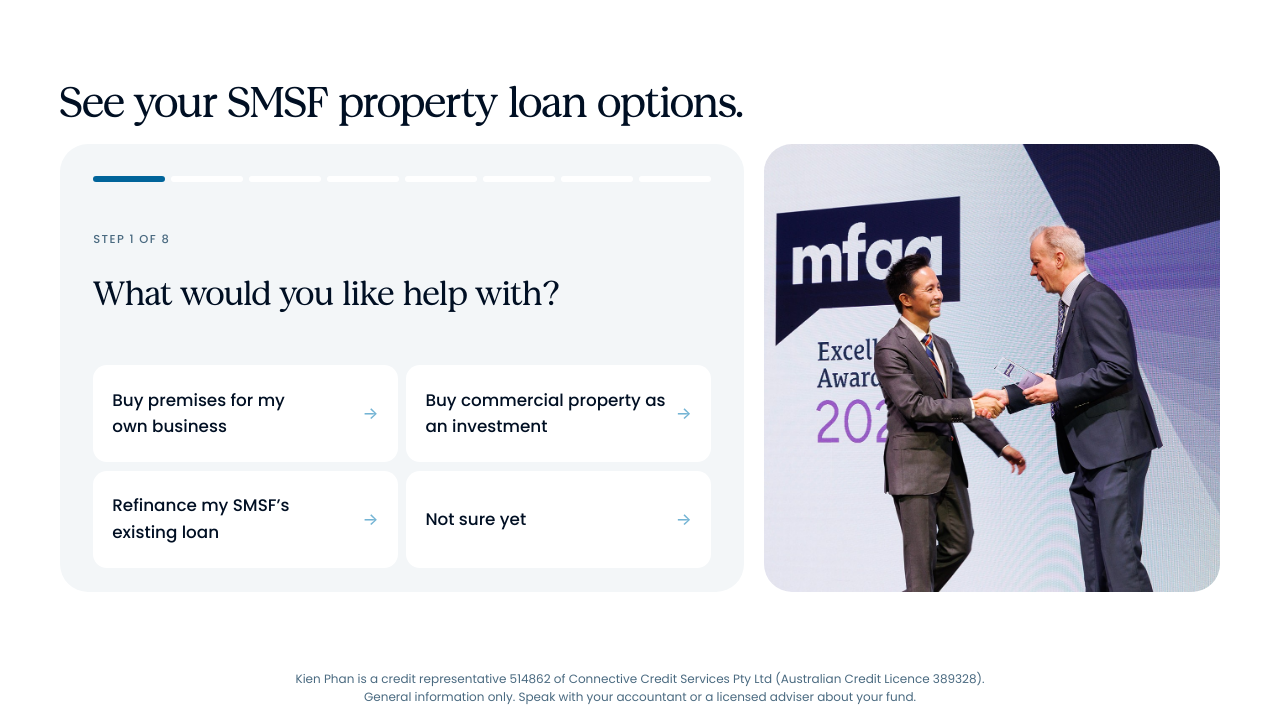
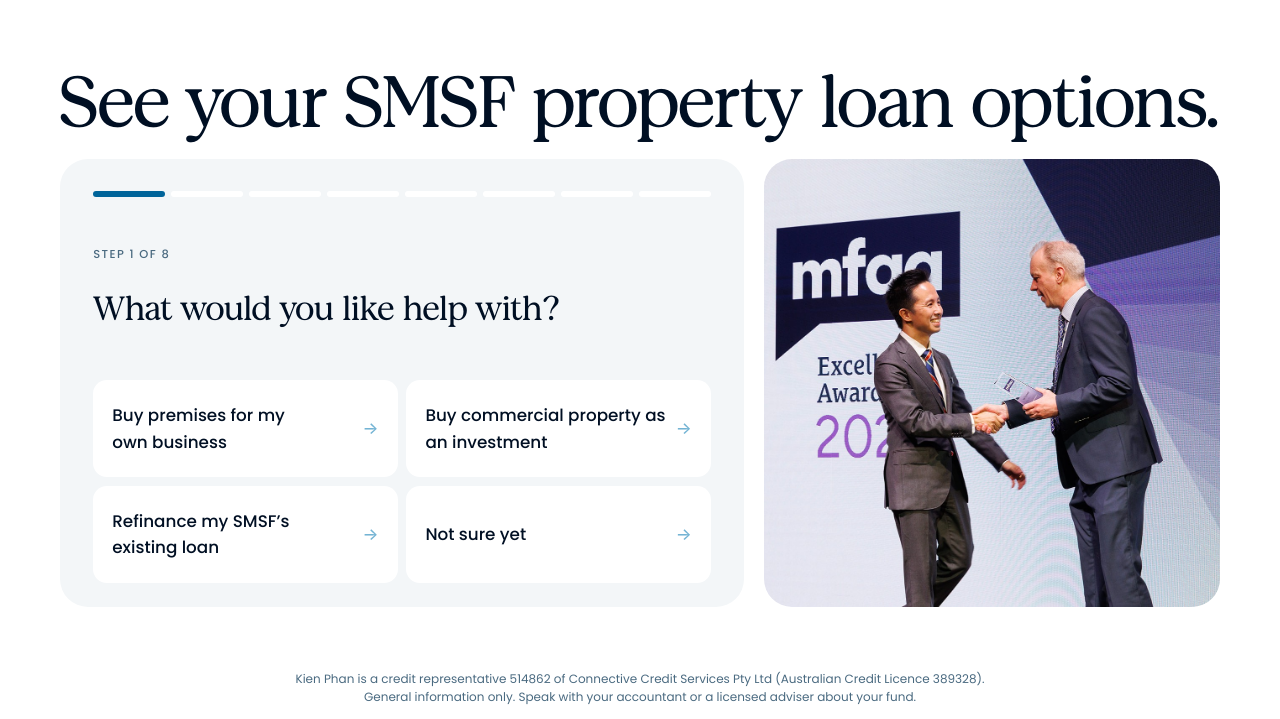
Before and after one commit to linhpham8digit/DEMO-KP-smsf-quizz, a plain HTML site: page index.html in a window 1280 px wide. Shown: the part 81-800 px from the top of the page. Drawn offline with Linux system fonts and the light colour scheme.

Commit message:
style: quiz heading runs the full width of the card and photo
Co-Authored-By: Claude Opus 5.5 <noreply@anthropic.com>

```diff
--- a/assets/css/landing.css
+++ b/assets/css/landing.css
@@ -575,9 +575,9 @@ h1, h2, h3 { text-wrap: balance; }
   .quiz-screen .page-top { padding-top: clamp(12px, 2.4vh, 28px); }
   .quiz-screen .page-top .logo, .quiz-screen .page-top .award-pair { height: clamp(44px, 7.4vh, 76px); }
   .quiz-screen .intro { padding-block: clamp(8px, 2vh, 36px) clamp(10px, 2.2vh, 28px); }
-  /* the heading is one line exactly as wide as the quiz card under it: its column matches the
-     card's column, and the size is a share of that column's width (cqi) */
-  .quiz-screen .intro__main { container-type: inline-size; }
+  /* the heading is one line running the full width of the card and photo under it: it spans
+     both columns, and the size is a share of that width (cqi) */
+  .quiz-screen .intro__main { container-type: inline-size; grid-column: 1 / -1; }
   .quiz-screen .display { font-size: 6.27cqi; white-space: nowrap; }
   .quiz-screen .quiz-photo { min-height: 0; }
   .quiz-screen .quiz-card { padding: clamp(16px, 3vh, 40px) clamp(20px, 2.6vw, 40px); gap: clamp(10px, 1.7vh, 20px); }
```
